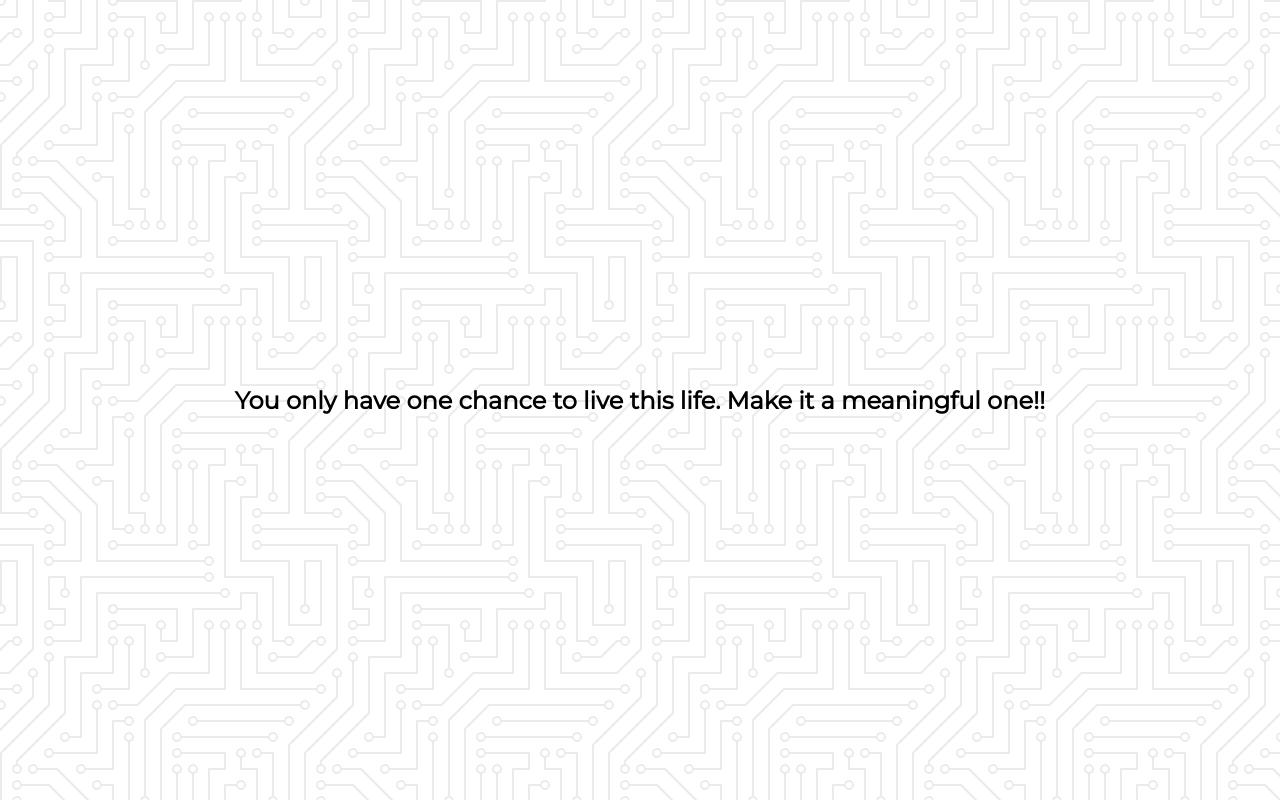
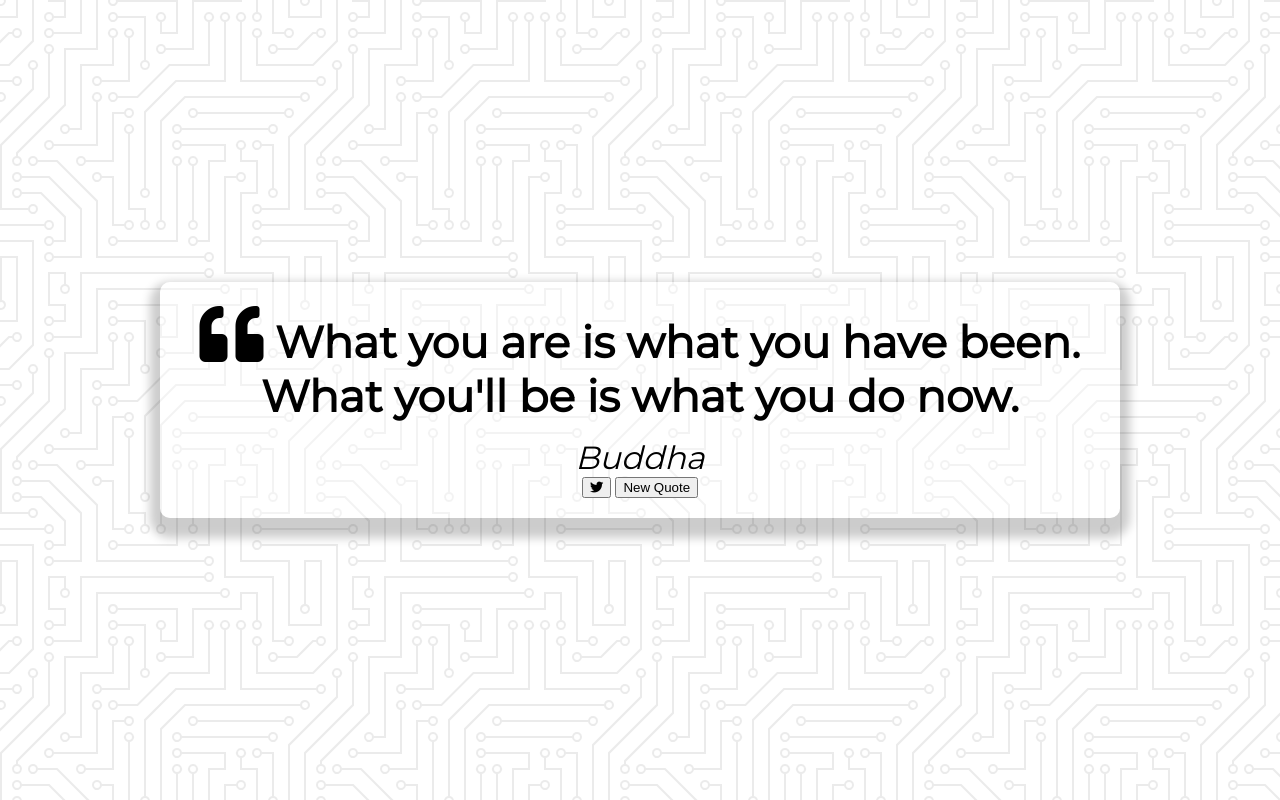
Before and after one commit to rkaranam/js-quote-generator, a plain HTML site: page index.html in a window 1280 px wide. Drawn offline with Linux system fonts and the light colour scheme.

Commit message:
Styling and HTML Elements

```diff
--- a/index.html
+++ b/index.html
@@ -9,7 +9,27 @@
     <link rel="stylesheet" href="style.css">
 </head>
 <body>
-    <h2>You only have one chance to live this life. Make it a meaningful one!!</h2>
+    <div class="quote-container" id="quote-container">
+        <!-- Quote -->
+        <div class="quote-text">
+            <i class="fas fa-quote-left"></i>
+            <span id="quote">
+                What you are is what you have been. What you'll be is what you do now.
+           </span>
+        </div>
+        <!-- Author -->
+        <div class="quote-author">
+            <span id="author">Buddha</span>
+        </div>
+        <!-- Buttons -->
+        <div class="button-container">
+            <button class="twitter-button" id="twitter" title="Tweet This!">
+                <i class="fab fa-twitter"></i>
+            </button>
+            <button id="new-quote">New Quote</button>
+        </div>
+    </div>
+    <!-- <h2>You only have one chance to live this life. Make it a meaningful one!</h2> -->
     <!-- Script -->
     <script src="script.js"></script>
 </body>
--- a/style.css
+++ b/style.css
@@ -17,3 +17,42 @@ body {
     align-items: center;
     justify-content: center;
 }
+
+.quote-container {
+    width: auto;
+    max-width: 900px;
+    padding: 20px 30px;
+    border-radius: 10px;
+    background-color: rgba(255, 255, 255, 0.4);
+    box-shadow: 0 10px 10px 10px rgba(0, 0, 0, 0.2);
+}
+
+.quote-text {
+    font-size: 2.75rem;
+}
+
+.long-quote {
+    font-size: 2rem;
+}
+
+.fa-quote-left {
+    font-size: 4rem; /* 16px */
+}
+
+.quote-author {
+    margin-top: 15px;
+    font-size: 2rem;
+    font-weight: 400;
+    font-style: italic;
+}
+
+/* Media Query: Tablet or Smaller */
+@media screen and (max-width: 1000px) {
+    .quote-container {
+        margin: auto 10px;
+    }
+
+    .quote-text {
+        font-size: 2.5rem;
+    }
+}
```
